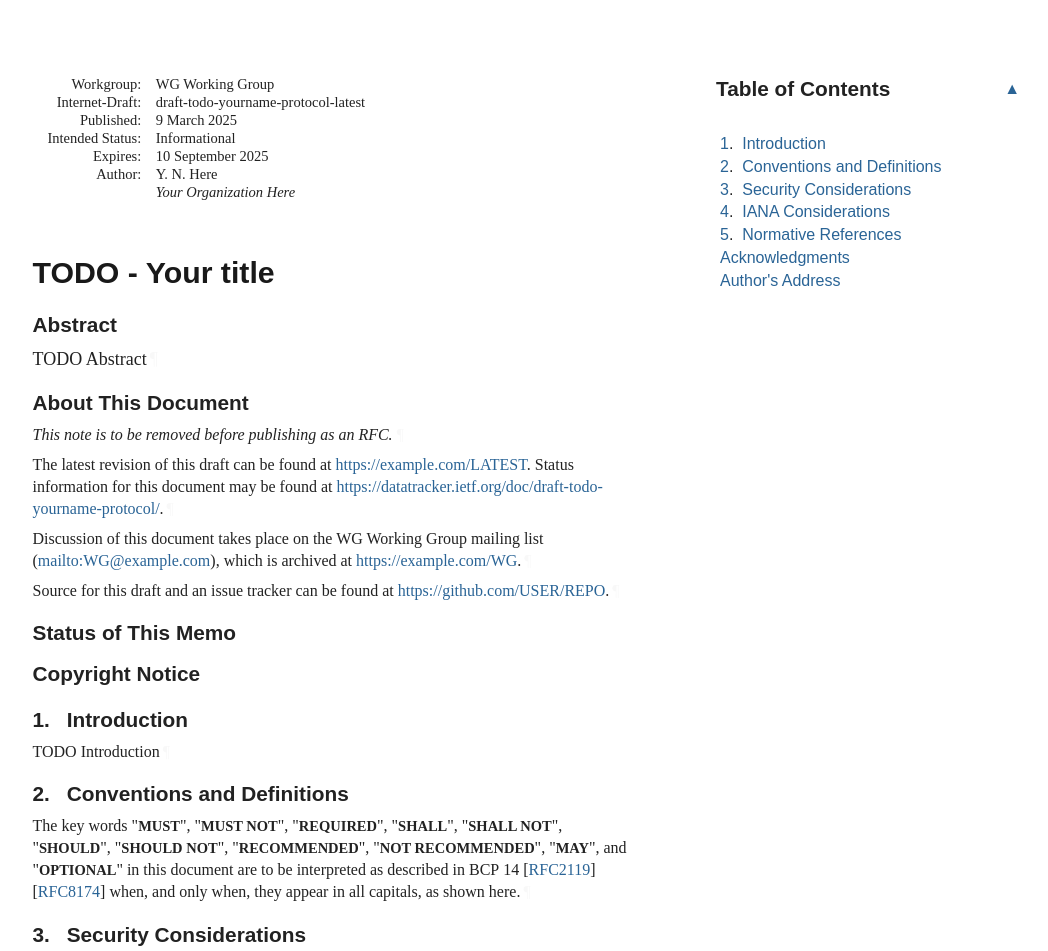
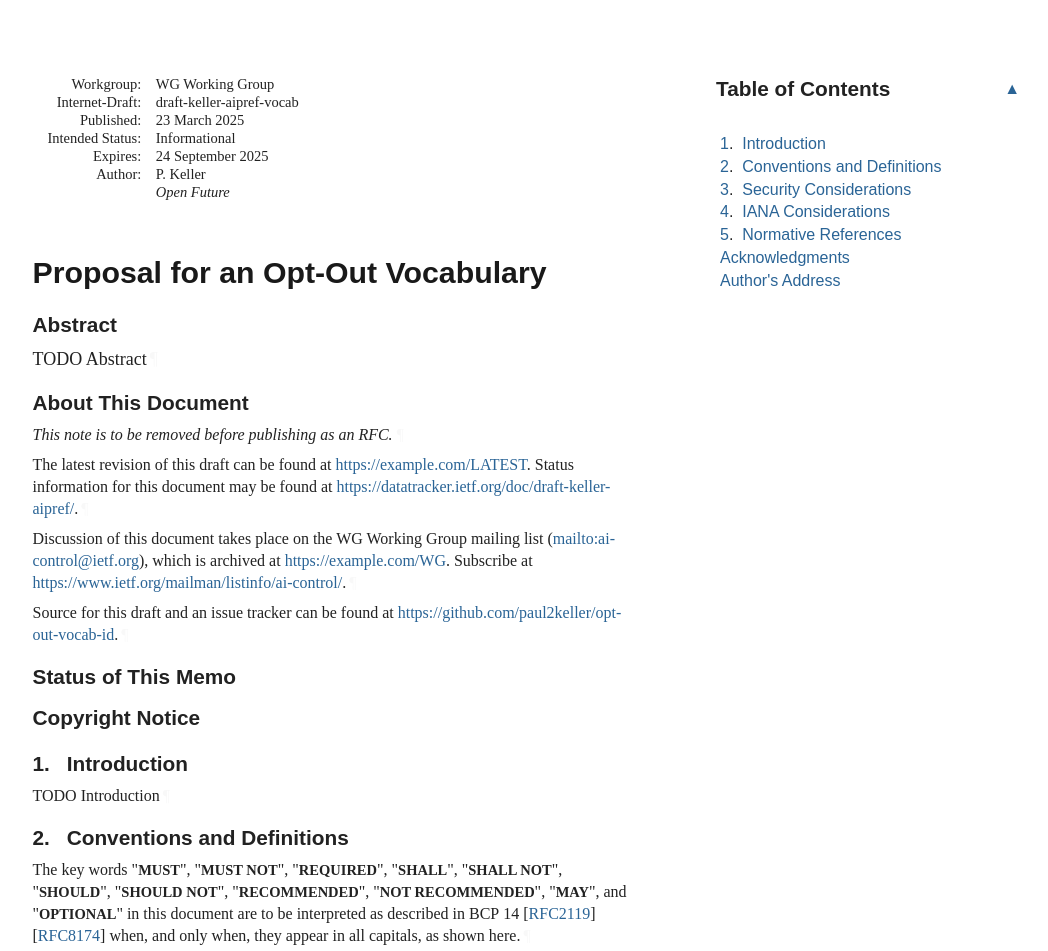
Before and after one commit to paul2keller/opt-out-vocab-id, a plain HTML site: page draft-keller-aipref-vocab.html in a window 1280 px wide. Shown: the top 951 px of the page, without its empty margins (92-1140 px from the left). Drawn offline with Linux system fonts and the light colour scheme; a web font is replaced by a local one.

Commit message:
Script updating gh-pages from 1d5e670. [ci skip]

```diff
--- a/draft-todo-yourname-protocol.html
+++ b/draft-keller-aipref-vocab.html
@@ -4,23 +4,23 @@
 <meta charset="utf-8">
 <meta content="Common,Latin" name="scripts">
 <meta content="initial-scale=1.0" name="viewport">
-<title>TODO - Your title</title>
-<meta content="Your Name Here" name="author">
+<title>Proposal for an Opt-Out Vocabulary</title>
+<meta content="Paul Keller" name="author">
 <meta content="
        TODO Abstract
     " name="description">
 <meta content="xml2rfc 3.28.0" name="generator">
-<meta content="next generation" name="keyword">
-<meta content="unicorn" name="keyword">
-<meta content="sparkling distributed ledger" name="keyword">
-<meta content="draft-todo-yourname-protocol-latest" name="ietf.draft">
+<meta content="AI Preferences" name="keyword">
+<meta content="Opt-Out" name="keyword">
+<meta content="Vocabulary" name="keyword">
+<meta content="draft-keller-aipref-vocab" name="ietf.draft">
 <!-- Generator version information:
   xml2rfc 3.28.0
     Python 3.12.9
     ConfigArgParse 1.7
     google-i18n-address 3.1.1
     intervaltree 3.1.0
-    Jinja2 3.1.5
+    Jinja2 3.1.6
     lxml 5.3.0
     platformdirs 4.3.6
     pycountry 24.6.1
@@ -29,7 +29,7 @@
     setuptools 70.3.0
     wcwidth 0.2.13
 -->
-<link href="draft-todo-yourname-protocol.xml" rel="alternate" type="application/rfc+xml">
+<link href="draft-keller-aipref-vocab.xml" rel="alternate" type="application/rfc+xml">
 <link href="#copyright" rel="license">
 <style type="text/css">@font-face {
   font-family: 'Lora';
@@ -1045,12 +1045,12 @@ svg :is([fill="white"], [fill^="#fff"]) {
 <table class="ears">
 <thead><tr>
 <td class="left">Internet-Draft</td>
-<td class="center">TODO - Abbreviation</td>
+<td class="center">Opt-Out Vocab</td>
 <td class="right">March 2025</td>
 </tr></thead>
 <tfoot><tr>
-<td class="left">Here</td>
-<td class="center">Expires 10 September 2025</td>
+<td class="left">Keller</td>
+<td class="center">Expires 24 September 2025</td>
 <td class="right">[Page]</td>
 </tr></tfoot>
 </table>
@@ -1060,25 +1060,25 @@ svg :is([fill="white"], [fill^="#fff"]) {
 <dt class="label-workgroup">Workgroup:</dt>
 <dd class="workgroup">WG Working Group</dd>
 <dt class="label-internet-draft">Internet-Draft:</dt>
-<dd class="internet-draft">draft-todo-yourname-protocol-latest</dd>
+<dd class="internet-draft">draft-keller-aipref-vocab</dd>
 <dt class="label-published">Published:</dt>
 <dd class="published">
-<time datetime="2025-03-09" class="published">9 March 2025</time>
+<time datetime="2025-03-23" class="published">23 March 2025</time>
     </dd>
 <dt class="label-intended-status">Intended Status:</dt>
 <dd class="intended-status">Informational</dd>
 <dt class="label-expires">Expires:</dt>
-<dd class="expires"><time datetime="2025-09-10">10 September 2025</time></dd>
+<dd class="expires"><time datetime="2025-09-24">24 September 2025</time></dd>
 <dt class="label-authors">Author:</dt>
 <dd class="authors">
 <div class="author">
-      <div class="author-name">Y. N. Here</div>
-<div class="org">Your Organization Here</div>
+      <div class="author-name">P. Keller</div>
+<div class="org">Open Future</div>
 </div>
 </dd>
 </dl>
 </div>
-<h1 id="title">TODO - Your title</h1>
+<h1 id="title">Proposal for an Opt-Out Vocabulary</h1>
 <section id="section-abstract">
       <h2 id="abstract"><a href="#abstract" class="selfRef">Abstract</a></h2>
 <p id="section-abstract-1">TODO Abstract<a href="#section-abstract-1" class="pilcrow">¶</a></p>
@@ -1090,13 +1090,14 @@ svg :is([fill="white"], [fill^="#fff"]) {
 <p id="section-note.1-1">This note is to be removed before publishing as an RFC.<a href="#section-note.1-1" class="pilcrow">¶</a></p>
 <p id="section-note.1-2">
         The latest revision of this draft can be found at <span><a href="https://example.com/LATEST">https://example.com/LATEST</a></span>.
-        Status information for this document may be found at <span><a href="https://datatracker.ietf.org/doc/draft-todo-yourname-protocol/">https://datatracker.ietf.org/doc/draft-todo-yourname-protocol/</a></span>.<a href="#section-note.1-2" class="pilcrow">¶</a></p>
+        Status information for this document may be found at <span><a href="https://datatracker.ietf.org/doc/draft-keller-aipref/">https://datatracker.ietf.org/doc/draft-keller-aipref/</a></span>.<a href="#section-note.1-2" class="pilcrow">¶</a></p>
 <p id="section-note.1-3">
         Discussion of this document takes place on the
-        WG Working Group mailing list (<span><a href="mailto:WG@example.com">mailto:WG@example.com</a></span>),
-        which is archived at <span><a href="https://example.com/WG">https://example.com/WG</a></span>.<a href="#section-note.1-3" class="pilcrow">¶</a></p>
+        WG Working Group mailing list (<span><a href="mailto:ai-control@ietf.org">mailto:ai-control@ietf.org</a></span>),
+        which is archived at <span><a href="https://example.com/WG">https://example.com/WG</a></span>.
+        Subscribe at <span><a href="https://www.ietf.org/mailman/listinfo/ai-control/">https://www.ietf.org/mailman/listinfo/ai-control/</a></span>.<a href="#section-note.1-3" class="pilcrow">¶</a></p>
 <p id="section-note.1-4">Source for this draft and an issue tracker can be found at
-        <span><a href="https://github.com/USER/REPO">https://github.com/USER/REPO</a></span>.<a href="#section-note.1-4" class="pilcrow">¶</a></p>
+        <span><a href="https://github.com/paul2keller/opt-out-vocab-id">https://github.com/paul2keller/opt-out-vocab-id</a></span>.<a href="#section-note.1-4" class="pilcrow">¶</a></p>
 </section>
 <div id="status-of-memo">
 <section id="section-boilerplate.1">
@@ -1117,7 +1118,7 @@ svg :is([fill="white"], [fill^="#fff"]) {
         time. It is inappropriate to use Internet-Drafts as reference
         material or to cite them other than as "work in progress."<a href="#section-boilerplate.1-3" class="pilcrow">¶</a></p>
 <p id="section-boilerplate.1-4">
-        This Internet-Draft will expire on 10 September 2025.<a href="#section-boilerplate.1-4" class="pilcrow">¶</a></p>
+        This Internet-Draft will expire on 24 September 2025.<a href="#section-boilerplate.1-4" class="pilcrow">¶</a></p>
 </section>
 </div>
 <div id="copyright">
@@ -1237,11 +1238,11 @@ appear in all capitals, as shown here.<a href="#section-2-1" class="pilcrow">¶<
 <a href="#name-authors-address" class="section-name selfRef">Author's Address</a>
       </h2>
 <address class="vcard">
-        <div dir="auto" class="left"><span class="fn nameRole">Your Name Here</span></div>
-<div dir="auto" class="left"><span class="org">Your Organization Here</span></div>
+        <div dir="auto" class="left"><span class="fn nameRole">Paul Keller</span></div>
+<div dir="auto" class="left"><span class="org">Open Future</span></div>
 <div class="email">
 <span>Email:</span>
-<a href="mailto:your.email@example.com" class="email">your.email@example.com</a>
+<a href="mailto:paul@openfuture.eu" class="email">paul@openfuture.eu</a>
 </div>
 </address>
 </section>
```
Also changed, not shown: index.html (+4 -4 lines), draft-keller-aipref-vocab.txt.
